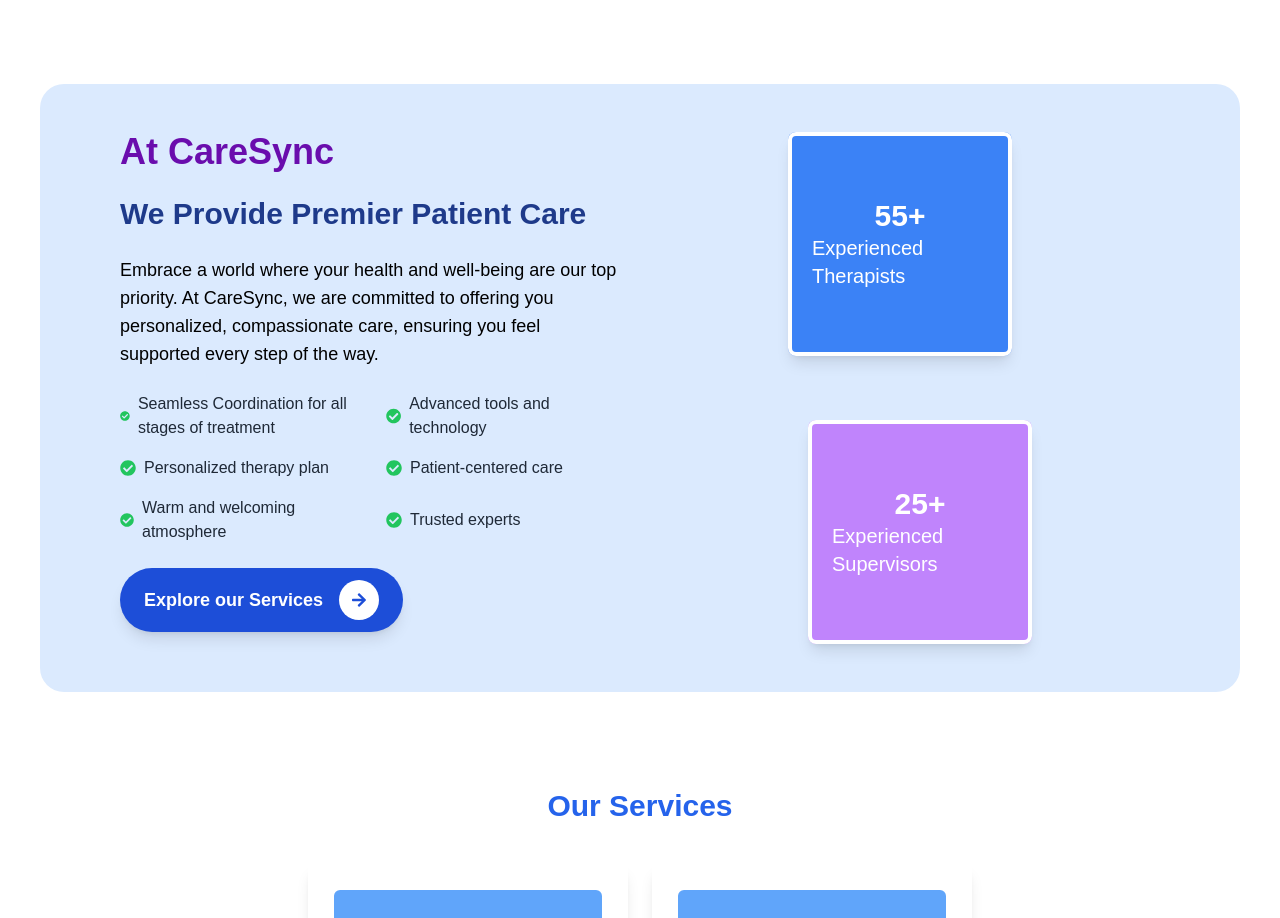
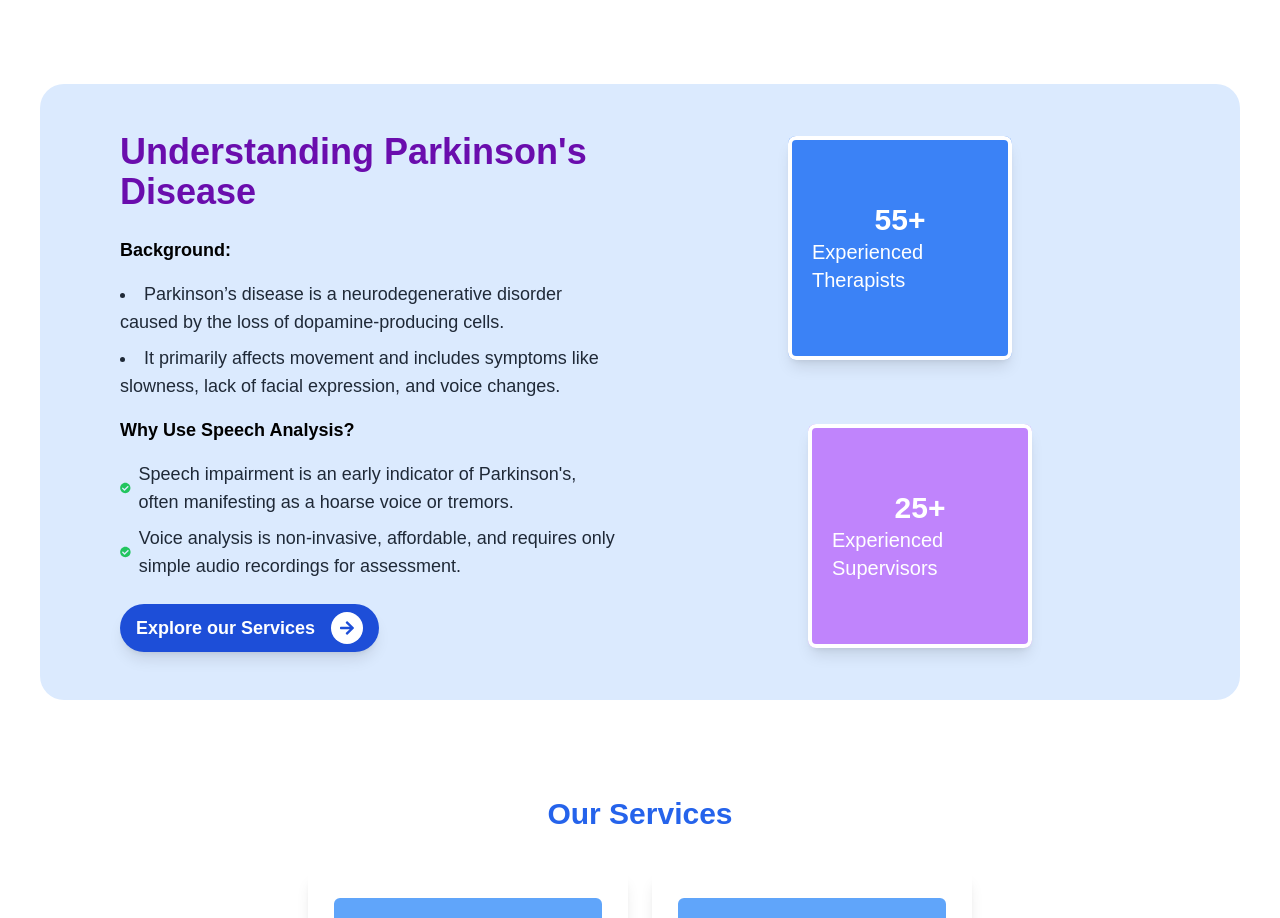
Before and after one commit to Ron111104/fluencytrack-frontend, a Next.js app: page / in a window 1280 px wide. Shown: the part 840-1758 px from the top of the page. Built offline with nearby package versions, Linux system fonts and the light colour scheme; no server answers; sample sign-in values are in the browser's storage.

Commit message:
Enhanced about section

```diff
--- a/components/About.js
+++ b/components/About.js
@@ -43,46 +43,38 @@
           {/* Left Side Text */}
           <div className="space-y-6">
             <h1 className="text-purple-700 text-3xl lg:text-4xl font-bold">
-              At CareSync
+              Understanding Parkinson's Disease
             </h1>
-            <h2 className="text-blue-900 text-2xl lg:text-3xl font-bold">
-              We Provide Premier Patient Care
-            </h2>
-            <p className="text-black text-base lg:text-lg">
-              Embrace a world where your health and well-being are our top priority. At CareSync, we are committed to offering you personalized, compassionate care, ensuring you feel supported every step of the way.
-            </p>
 
-            {/* Features with icons */}
-            <div className="grid grid-cols-1 sm:grid-cols-2 gap-y-4 gap-x-8 mt-6">
-              <p className="flex items-center text-gray-800">
-                <FaCheckCircle className="text-green-500 mr-2" />
-                Seamless Coordination for all stages of treatment
-              </p>
-              <p className="flex items-center text-gray-800">
-                <FaCheckCircle className="text-green-500 mr-2" />
-                Advanced tools and technology
-              </p>
-              <p className="flex items-center text-gray-800">
-                <FaCheckCircle className="text-green-500 mr-2" />
-                Personalized therapy plan
-              </p>
-              <p className="flex items-center text-gray-800">
-                <FaCheckCircle className="text-green-500 mr-2" />
-                Patient-centered care
-              </p>
-              <p className="flex items-center text-gray-800">
-                <FaCheckCircle className="text-green-500 mr-2" />
-                Warm and welcoming atmosphere
-              </p>
-              <p className="flex items-center text-gray-800">
-                <FaCheckCircle className="text-green-500 mr-2" />
-                Trusted experts
-              </p>
+            {/* Bullet Points for Background */}
+            <div className="text-black text-base lg:text-lg space-y-4">
+            <p className="font-semibold">Background:</p>
+<ul className="space-y-2 list-disc list-inside text-gray-800">
+  <li>
+    Parkinson’s disease is a neurodegenerative disorder caused by the loss of dopamine-producing cells.
+  </li>
+  <li>
+    It primarily affects movement and includes symptoms like slowness, lack of facial expression, and voice changes.
+  </li>
+</ul>
+
+              {/* Bullet Points for Why Use Speech Analysis */}
+              <p className="font-semibold mt-4">Why Use Speech Analysis?</p>
+              <ul className="space-y-2">
+                <li className="flex items-center text-gray-800">
+                  <FaCheckCircle className="text-green-500 mr-2" />
+                  Speech impairment is an early indicator of Parkinson's, often manifesting as a hoarse voice or tremors.
+                </li>
+                <li className="flex items-center text-gray-800">
+                  <FaCheckCircle className="text-green-500 mr-2" />
+                  Voice analysis is non-invasive, affordable, and requires only simple audio recordings for assessment.
+                </li>
+              </ul>
             </div>
 
             {/* Know More Button */}
             <motion.div
-              className="mt-8 inline-block"
+              className="mt-4 inline-block"
               initial={{ x: 0, opacity: 0 }}
               whileInView={{ x: 0, opacity: 1 }}
               transition={{ duration: 0.8 }}
@@ -90,10 +82,10 @@
             >
               <div
                 onClick={scrollToServices}
-                className="flex items-center space-x-4 bg-blue-700 text-white px-6 py-3 rounded-full shadow-lg cursor-pointer"
+                className="flex items-center space-x-4 bg-blue-700 text-white px-4 py-2 rounded-full shadow-lg cursor-pointer"
               >
                 <span className="text-lg font-bold">Explore our Services</span>
-                <div className="bg-white text-blue-700 p-3 rounded-full">
+                <div className="bg-white text-blue-700 p-2 rounded-full">
                   <FaArrowRight />
                 </div>
               </div>
```
